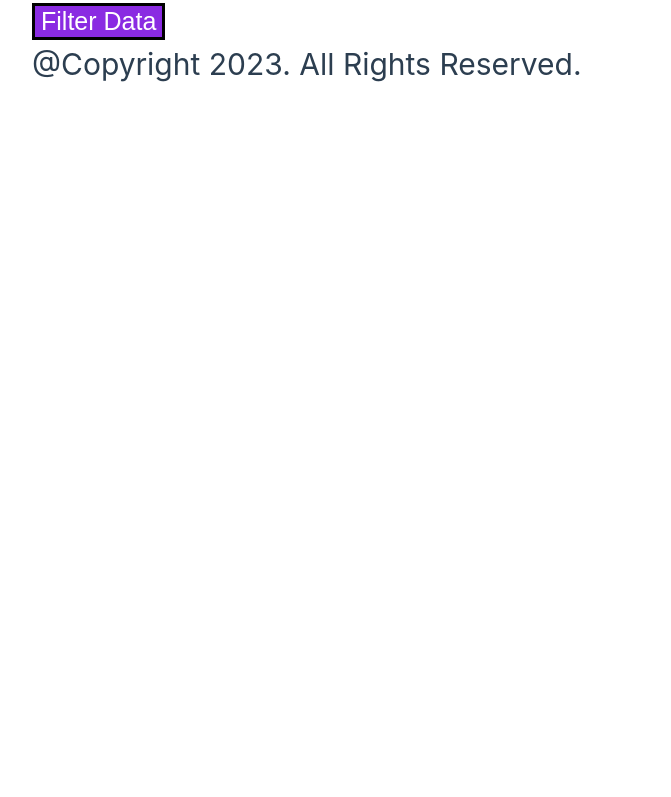
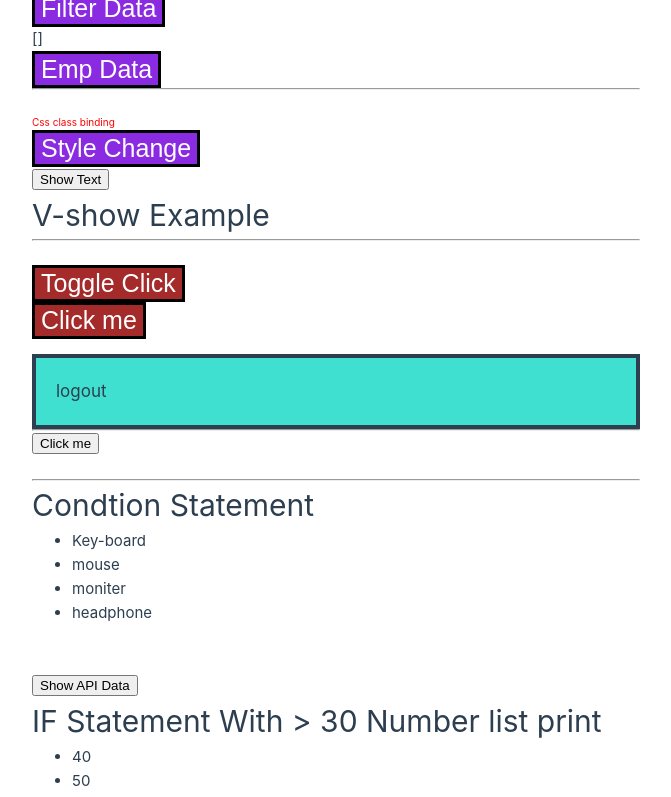
Before and after one commit to vaishalimakwana27/VuejsProject, a Vue app: page / in a window 1280 px wide. Shown: the part 700-1497 px from the top of the page, without its empty margins (0-671 px from the left). Before the commit the page ends 800 px from the top, so only its background shows below. Built offline with nearby package versions, Linux system fonts and the light colour scheme.

Commit message:
v-if , v-show, v-for, v-for with condtion , exmaple create

```diff
--- a/src/App.vue
+++ b/src/App.vue
@@ -1,21 +1,14 @@
 <template>
   <div className="parent-div">
     <mainheader />
-    <h1>Vue JS Training...!!!!!!!!</h1>
-    <h3>{{ userName }}</h3>
-    <h3>Email ID:- {{ userEmail }}</h3>
-    <h3>User ID:- {{ userId }}</h3>
-    <h3>Total Count:- {{ totalCount }}</h3>
-    <button class="add-btn" @click="onShowUser()">Click me</button>
-    <button class="alert-button" @click="onShowAlert()">Alert</button>
-    <div>
-      <p class="show-data">{{ dataList }}</p>
-      <button class="show-data-button" @click="onShowData()">Show Data</button>
-    </div>
-    <div>
-      <p>{{ filterData }}</p>
-      <button class="show--filter-data-button" @click="showFilterData()">Filter Data</button>
-    </div>
+    <content />
+    <hr />
+    <button @click="onDiv()">Click me</button>
+      <p v-if="showDiv">show</p>
+    <br />
+    <br>
+    <hr/>
+  <example></example>
     <footermain />
   </div>
 </template>
@@ -23,77 +16,48 @@
 <script>
 import mainheader from "./components/Header.vue";
 import footermain from "./components/Footer.vue";
+import content from "./components/body/Content.vue";
+import example from "./components/body/ExampleCondition.vue";
 export default {
-  name:"App",
-  components: { mainheader , footermain} ,
-  props:{},
-  data(){
+  name: "App",
+  components: { mainheader, footermain, content ,example},
+  props: {},
+  data() {
     return {
-      userName:"Vaishali Makwana",
-      userEmail:"vaishali@gmail.com",
-      userId:"",
-      totalCount:0,
-      obj:[
-        { name:"Juhi", age:26 },
-        { name:"Mahi", age:21 },
-        { name:"Test", age:34 },
-        { name:"Vaishali", age:22 },
-      ],
-      dataList:[],
-      filterData:[],
-    }
+      showDiv: false,
+    };
   },
-  methods:{
-    onShowUser(){
-      console.log("this",this);
-      this.userId = 12345;
-      this.totalCount = 220;
+  methods: {
+    onDiv() {
+      this.showDiv = true;
     },
-    onShowAlert(){
-      alert("Alert Page......");
-    },
-    onShowData(){
-      const newArray = this.obj.map((ele, index, arr) => {
-        return ele.name;
-      });
-      this.dataList = newArray;
-      console.log("newArray", newArray);
-    },
-    showFilterData(){
-      const filterDataArray = this.obj.filter((maxAge, index, arr) => {
-        return maxAge.age > 22;
-    });
-    this.filterData = filterDataArray;
-    console.log("newFilterData", filterDataArray)
-
-    }
-  }
-}
+  },
+};
 </script>
 
 <style>
-.add-btn{
+.add-btn {
   background-color: teal;
-  color:white;
+  color: white;
   border: 3px solid black;
   margin-right: 30px;
   font-size: 25px;
 }
-.alert-button{
+.alert-button {
   background-color: blueviolet;
   color: white;
   border: 3px solid black;
   font-size: 25px;
   margin-right: 30px;
 }
-.show-data-button{
+.show-data-button {
   background-color: teal;
   color: white;
   border: 3px solid black;
   font-size: 25px;
   margin-right: 30px;
 }
-.show--filter-data-button{
+.show--filter-data-button {
   background-color: blueviolet;
   color: white;
   border: 3px solid black;
--- /dev/null
+++ b/src/components/body/Content.vue
@@ -0,0 +1,195 @@
+<template>
+  <h1>Vue JS Training...!!!!!!!!</h1>
+  <h3>{{ userName }}</h3>
+  <h3>Email ID:- {{ userEmail }}</h3>
+  <h3>User ID:- {{ userId }}</h3>
+  <h3>Total Count:- {{ totalCount }}</h3>
+  <button class="add-btn" @click="onShowUser()">Click me</button>
+  <button class="alert-button" @click="onShowAlert()">Alert</button>
+  <div>
+    <p class="show-data">{{ dataList }}</p>
+    <button class="show-data-button" @click="onShowData()">Show Data</button>
+  </div>
+  <div>
+    <p>{{ filterData }}</p>
+    <button class="show--filter-data-button" @click="showFilterData()">
+      Filter Data
+    </button>
+  </div>
+  <div>
+    <p>{{ empData }}</p>
+    <button class="show--filter-data-button" @click="showEmpFilterData()">
+      Emp Data
+    </button>
+  </div>
+   <hr/><br>
+  <div>
+    <p class="class-binding" :class="`${isStyle ? 'style-true' : 'style-false'}`">
+      Css class binding
+    </p>
+    <button class="show--filter-data-button" @click="onStyleChange()">
+      Style Change
+    </button>
+  </div>
+  <button @click="onShowExample()">Show Text</button>
+    <h1>V-show Example</h1>
+    <hr /><br>
+    <div>
+      <p v-show="showExample">
+        The Lorem ipum filling text is used by graphic designers, programmers
+        and printers with the aim of occupying the spaces of a website, an
+        advertising product or an editorial production whose final text is not
+        yet ready. This expedient serves to get an idea of the finished product
+        that will soon be printed or disseminated via digital channels.
+      </p>
+    </div>
+    <!-- ------------------------------ v-show with Toggle button------------------------------------->
+
+    <button class="toggle" @click="onToggleClick()">Toggle Click</button>
+    <br>
+    <div class="show-msg" v-show="showMessage">
+        <p >{{ displayMessage }}</p>
+    </div>
+      <!-- ------------------------------ v-if with Toggle button------------------------------------->
+
+   <button class="toggle" @click="onclick()">Click me</button>
+   <div class="show-msg" v-if="showMessageDiv">
+        <p >login</p>
+    </div>
+    <div class="show-msg" v-else>
+        <p >logout</p>
+    </div>
+</template>
+
+<script>
+export default {
+   name:"Content",
+   components:{},
+   data(){
+     return{
+        userName:"Vaishali Makwana",
+        userEmail:"vaishali@gmail.com",
+        userId:"",
+        totalCount:0,
+        obj:[
+            { name:"Juhi", age:26 },
+            { name:"Mahi", age:21 },
+            { name:"Test", age:34 },
+            { name:"Vaishali", age:22 },
+        ],
+        emp : [
+        {empName:'Juhi',empID:12,empSalary:1000},
+        {empName:'Mahi',empID:13,empSalary:5000},
+        {empName:'Test',empID:14,empSalary:1500},
+        {empName:'Vaishali',empID:15,empSalary:2000},
+      ],
+      dataList:[],
+      filterData:[],
+      empData:[],
+      isStyle: false,
+      showExample:false,
+      showMessage:false,
+      showMessageDiv:false,
+      displayMessage:"Lorem Ipsum is simply dummy text of the printing and typesetting industry. Lorem Ipsum has been the industry's standard dummy text ever since the 1500sLorem Ipsum is simply dummy text of the printing and typesetting industry. Lorem Ipsum has been the industry's standard dummy text ever since the 1500sLorem Ipsum is simply dummy text of the printing and typesetting industry. "
+     }
+   },
+   methods:{
+    showEmpFilterData()
+    {
+        const empData =this.emp.map((empdata, index, arr) => {
+            console.log("emp data", this.emp);
+            if(empdata.empSalary ){
+
+            }
+        })
+    },
+    onShowUser(){
+      console.log("this",this);
+      this.userId = 12345;
+      this.totalCount = 220;
+    },
+    onShowAlert(){
+      alert("Alert Page......");
+    },
+    onShowData(){
+      const newArray = this.obj.map((ele, index, arr) => {
+        return ele.name;
+      });
+      this.dataList = newArray;
+      console.log("newArray", newArray);
+    },
+    showFilterData(){
+      const filterDataArray = this.obj.filter((maxAge, index, arr) => {
+        return maxAge.age > 22;
+    });
+    this.filterData = filterDataArray;
+    console.log("newFilterData", filterDataArray)
+    },
+    onStyleChange(){
+        this.isStyle = true;
+    },
+    onShowExample(){
+        this.showExample = true;
+    },
+    onToggleClick(){
+      this.showMessage = !this.showMessage;
+    },
+    onclick(){
+      this.showMessageDiv = true;
+    }
+  }
+}
+</script>
+<style>
+.add-btn {
+  background-color: teal;
+  color: white;
+  border: 3px solid black;
+  margin-right: 30px;
+  font-size: 25px;
+}
+.alert-button {
+  background-color: blueviolet;
+  color: white;
+  border: 3px solid black;
+  font-size: 25px;
+  margin-right: 30px;
+}
+.show-data-button {
+  background-color: teal;
+  color: white;
+  border: 3px solid black;
+  font-size: 25px;
+  margin-right: 30px;
+}
+.show--filter-data-button {
+  background-color: blueviolet;
+  color: white;
+  border: 3px solid black;
+  font-size: 25px;
+  margin-right: 30px;
+}
+.style-true{
+    font-size: x-large;
+    color: rgb(8, 110, 235);
+}
+.style-false{
+    font-size: x-small;
+    color: red;
+}
+.toggle{
+   background-color: brown;
+  color: white;
+  border: 3px solid black;
+  font-size: 25px;
+  margin-right: 30px;
+  cursor:pointer;
+}
+.show-msg{
+  font-size: 17px;
+    border: 4px solid;
+    padding: 20px;
+    background: turquoise;
+    margin-top: 15px;
+}
+</style>
--- /dev/null
+++ b/src/components/body/ExampleCondition.vue
@@ -0,0 +1,74 @@
+<template>
+    <h1>Condtion Statement</h1>
+    <ul v-for="categorie in categories">
+      <li>
+        {{ categorie }}
+      </li>
+    </ul>
+<br/>
+<br/>
+ <div>
+  <button @click="onClickgetData()">Show API Data</button>
+    <ul v-for="items in getDataList">
+      <li>
+        {{ items.employee_name }}
+      </li>
+    </ul>
+  </div>
+
+<div>
+ <h1>IF Statement With > 30 Number list print</h1>
+  <ul  v-for="num in catNumber">
+    <li v-if="num > 30 ">
+     {{ num }}
+    </li>
+    </ul>
+</div>
+<br/>
+<br/>
+<div>
+  <h1>Only CCC name print using IF condition</h1>
+  <ul v-for="listEmp in empName">
+    <li v-if="listEmp === 'CCC'">
+      <li>{{ listEmp }}</li>
+    </li>
+  </ul>
+</div>
+<br/>
+<br/>
+<br/>
+    <div>
+<h1>disply Category with key </h1>
+<div v-for="(catItem, key, index) in listCat" :key="key">
+  <h3>{{ key }} - {{ catItem.cateName }} - {{ catItem.model }} - {{ catItem.price }}</h3>
+</div>
+    </div>
+    <br/>
+<br/>
+</template>
+<script>
+export default {
+    name:"ExampleCondition",
+    components:{},
+    data(){
+        return{
+          categories:['Key-board','mouse','moniter','headphone'],
+            catNumber: [10,15,20,40,50,55,60,70],
+            empName: ['AAA','BBB','CCC','DDD'],
+            getDataList:[],
+             listCat: [
+        { cateName: "laptop", model: 'lenova', price: 20000 },
+        { cateName: "TV", model: 'sony', price: 40000 },
+        { cateName: "Mobile", model: 'iphone', price: 50000 },
+      ],
+        }
+    },
+    method:{
+    async onClickgetData() {
+      const data = await fetch("https://dummy.restapiexample.com/api/v1/employees");
+      this.getDataList = await data.json();
+     // console.log("print data",data);
+    },
+    },
+}
+</script>
```
